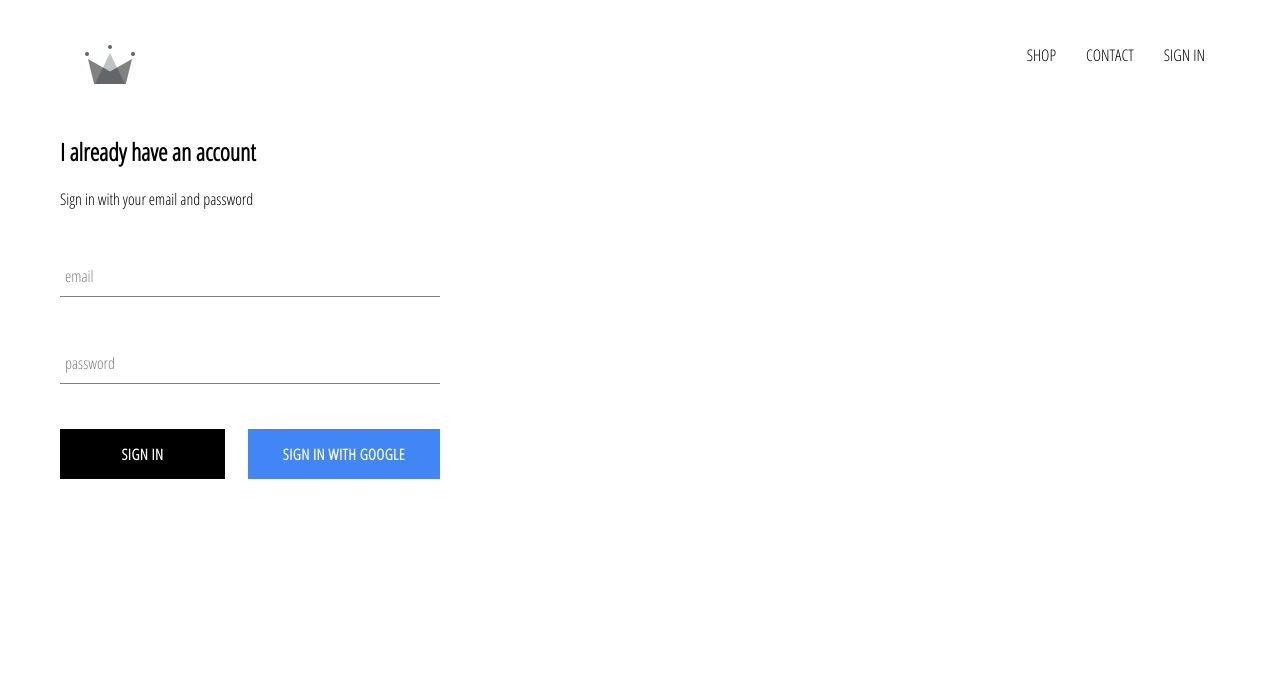
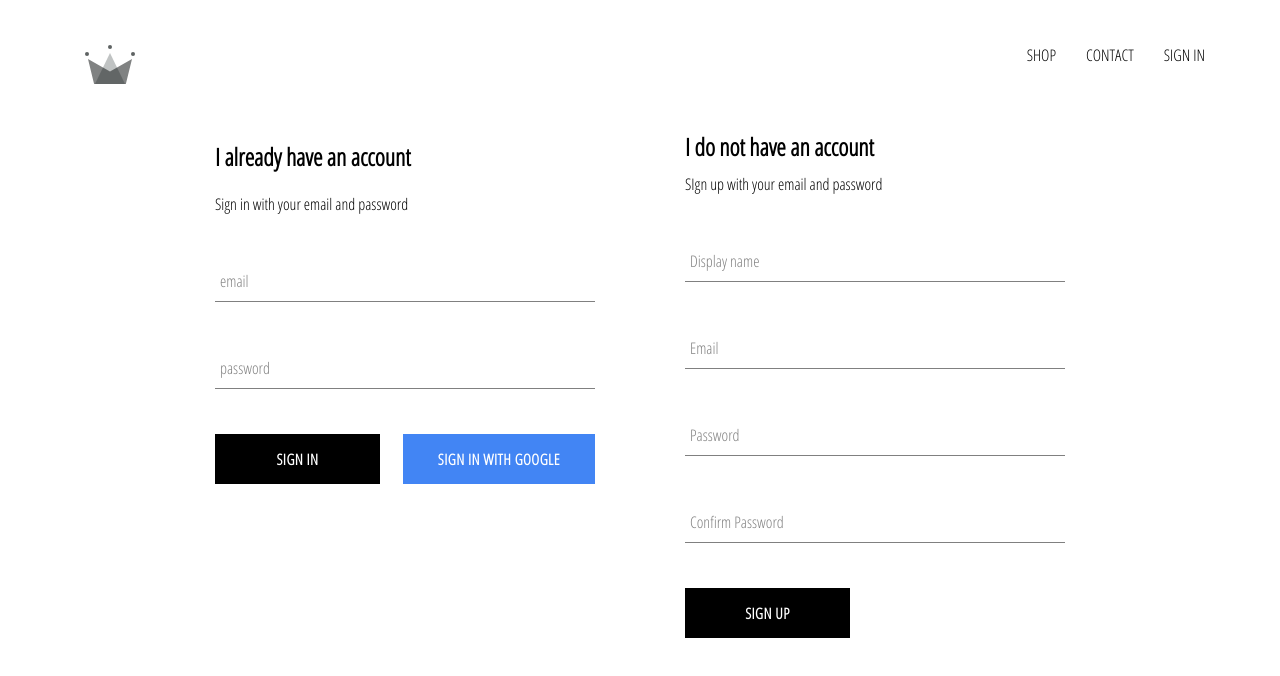
Before and after one commit to laurenssvg/e-commerce, a React (Create React App) app: page /signin in a window 1280 px wide. Shown: the top 676 px of the page. Built offline with nearby package versions, Linux system fonts and the light colour scheme; no server answers.

Commit message:
implemented firebase utils, included ability to store authenticated users into our firestore database

```diff
--- a/package.json
+++ b/package.json
@@ -30,5 +30,6 @@
       "last 1 firefox version",
       "last 1 safari version"
     ]
+
   }
 }
--- a/src/App.js
+++ b/src/App.js
@@ -1,13 +1,13 @@
-import React from "react";
-import { Switch, Route } from "react-router-dom";
+import React from 'react';
+import { Switch, Route } from 'react-router-dom';
 
-import "./App.css";
+import './App.css';
 
-import Header from "./components/header/header.component";
-import HomePage from "./pages/homepage/homepage.component";
-import ShopPage from "./pages/shop/shop.component";
-import SignInAndSignUpPage from "./pages/sign-in-and-sign-up/sign-in-and-sign-up.component";
-import { auth } from "./firebase/firebase.utils";
+import Header from './components/header/header.component';
+import HomePage from './pages/homepage/homepage.component';
+import ShopPage from './pages/shop/shop.component';
+import SignInAndSignUpPage from './pages/sign-in-and-sign-up/sign-in-and-sign-up.component';
+import { auth, createUserProfileDocument } from './firebase/firebase.utils';
 
 class App extends React.Component {
   constructor() {
@@ -21,8 +21,22 @@
   unsubscribeFromAuth = null;
 
   componentDidMount() {
-    this.unsubscribeFromAuth = auth.onAuthStateChanged(user => {
-      this.setState({ currentUser: user });
+    this.unsubscribeFromAuth = auth.onAuthStateChanged(async userAuth => {
+      if (userAuth) {
+        const userRef = await createUserProfileDocument(userAuth);
+
+        userRef.onSnapshot(snapShot => {
+          this.setState({
+            currentUser: {
+              id: snapShot.id,
+              ...snapShot.data()
+            }
+          });
+
+          console.log(this.state);
+        });
+      }
+      this.setState({ currentUser: userAuth });
     });
   }
 
@@ -33,7 +47,7 @@
   render() {
     return (
       <div>
-        <Header currentUser={this.state.currentUser}/>
+        <Header currentUser={this.state.currentUser} />
         <Switch>
           <Route exact path="/" component={HomePage} />
           <Route path="/shop" component={ShopPage} />
--- /dev/null
+++ b/src/components/sign-up/sign-up.component.jsx
@@ -0,0 +1,103 @@
+import React from 'react';
+
+import FormInput from '../form-input/form-input.component';
+import CustomButton from '../custom-button/custom-button.component';
+
+import { auth, createUserProfileDocument } from '../../firebase/firebase.utils';
+
+import './sign-up.styles.scss';
+
+class SignUp extends React.Component {
+  constructor() {
+    super();
+
+    this.state = {
+      displayName: '',
+      email: '',
+      password: '',
+      confirmPassword: ''
+    };
+  }
+
+  handleSubmit = async event => {
+    event.preventDefault();
+
+    const { displayName, email, password, confirmPassword } = this.state;
+
+    if (password !== confirmPassword) {
+      alert("passwords don't match");
+      return;
+    }
+
+    try {
+      const { user } = await auth.createUserWithEmailAndPassword(
+        email,
+        password
+      );
+
+      await createUserProfileDocument(user, { displayName });
+
+      this.setState({
+        displayName: '',
+        email: '',
+        password: '',
+        confirmPassword: ''
+      });
+    } catch (error) {
+      console.error(error);
+    }
+  };
+
+  handleChange = event => {
+    const { name, value } = event.target;
+
+    this.setState({ [name]: value });
+  };
+
+  render() {
+    const { displayName, email, password, confirmPassword } = this.state;
+    return (
+      <div className="sign-up">
+        <h2 className="title">I do not have an account</h2>
+        <span>SIgn up with your email and password</span>
+        <form className="sign-up-form" onSubmit={this.handleSubmit}>
+          <FormInput
+            type="text"
+            name="displayName"
+            value={displayName}
+            onChange={this.handleChange}
+            label="Display name"
+            required
+          />
+          <FormInput
+            type="email"
+            name="email"
+            value={email}
+            onChange={this.handleChange}
+            label="Email"
+            required
+          />
+          <FormInput
+            type="password"
+            name="password"
+            value={password}
+            onChange={this.handleChange}
+            label="Password"
+            required
+          />
+          <FormInput
+            type="password"
+            name="confirmPassword"
+            value={confirmPassword}
+            onChange={this.handleChange}
+            label="Confirm Password"
+            required
+          />
+          <CustomButton type="submit"> SIGN UP</CustomButton>
+        </form>
+      </div>
+    );
+  }
+}
+
+export default SignUp;
--- /dev/null
+++ b/src/components/sign-up/sign-up.styles.scss
@@ -0,0 +1,9 @@
+.sign-up {
+  display: flex;
+  flex-direction: column;
+  width: 380px;
+
+  .title {
+    margin: 10px 0;
+  }
+}
--- a/src/firebase/firebase.utils.js
+++ b/src/firebase/firebase.utils.js
@@ -3,13 +3,39 @@
 import 'firebase/auth';
 
 const config = {
-    apiKey: "AIzaSyClNcRi9A0RnOkPrbNNSVbxM7I5TD8HrVc",
-    authDomain: "e-commerce-db-56490.firebaseapp.com",
-    databaseURL: "https://e-commerce-db-56490.firebaseio.com",
-    projectId: "e-commerce-db-56490",
-    storageBucket: "e-commerce-db-56490.appspot.com",
-    messagingSenderId: "340384438765",
-    appId: "1:340384438765:web:82ba3f43f48a23f9cc6fe4"
+  apiKey: 'AIzaSyClNcRi9A0RnOkPrbNNSVbxM7I5TD8HrVc',
+  authDomain: 'e-commerce-db-56490.firebaseapp.com',
+  databaseURL: 'https://e-commerce-db-56490.firebaseio.com',
+  projectId: 'e-commerce-db-56490',
+  storageBucket: 'e-commerce-db-56490.appspot.com',
+  messagingSenderId: '340384438765',
+  appId: '1:340384438765:web:82ba3f43f48a23f9cc6fe4'
+};
+
+export const createUserProfileDocument = async (userAuth, additionalData) => {
+  if (!userAuth) return;
+
+  const userRef = firestore.doc(`users/${userAuth.uid}`);
+
+  const snapShot = await userRef.get();
+
+  if (!snapShot.exists) {
+    const { displayName, email } = userAuth;
+    const createdAt = new Date();
+
+    try {
+      await userRef.set({
+        displayName,
+        email,
+        createdAt,
+        ...additionalData
+      });
+    } catch (error) {
+      console.log('error creating user', error.message);
+    }
+  }
+
+  return userRef;
 };
 
 firebase.initializeApp(config);
--- a/src/pages/sign-in-and-sign-up/sign-in-and-sign-up.component.jsx
+++ b/src/pages/sign-in-and-sign-up/sign-in-and-sign-up.component.jsx
@@ -1,11 +1,15 @@
 import React from 'react';
 
 import SignIn from '../../components/sign-in/sign-in.component';
+import SignUp from '../../components/sign-up/sign-up.component';
 
 import './sign-in-and-sign-up.styles.scss';
 
 const SignInAndSignUpPage = () => (
-    <div className='sign-in-and-sign-up'><SignIn /></div>
-)
+  <div className="sign-in-and-sign-up">
+    <SignIn />
+    <SignUp />
+  </div>
+);
 
 export default SignInAndSignUpPage;
--- a/src/pages/sign-in-and-sign-up/sign-in-and-sign-up.styles.scss
+++ b/src/pages/sign-in-and-sign-up/sign-in-and-sign-up.styles.scss
@@ -0,0 +1,6 @@
+.sign-in-and-sign-up {
+  width: 850px;
+  display: flex;
+  justify-content: space-between;
+  margin: 30px auto;
+}
```
Also changed, not shown: 1 other file (tests, documents, lock files or other folders). Lines whose indentation alone changed are shown as unchanged.
